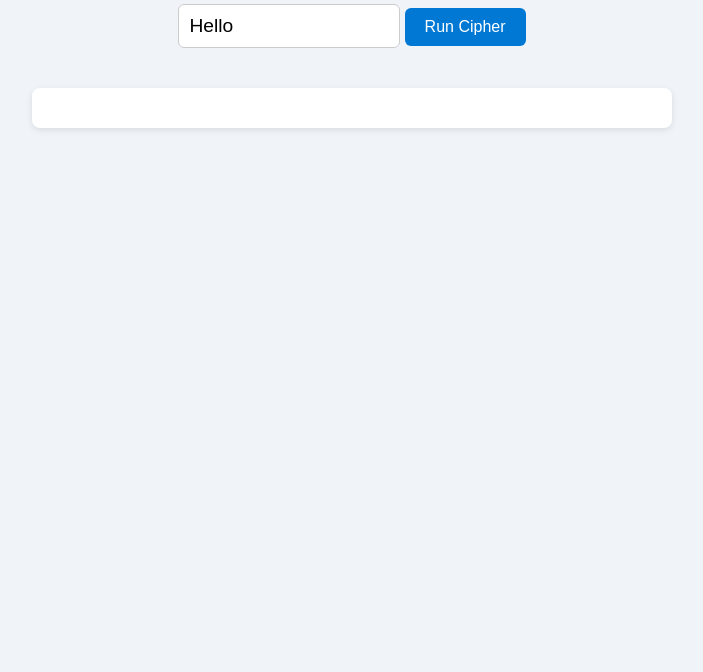
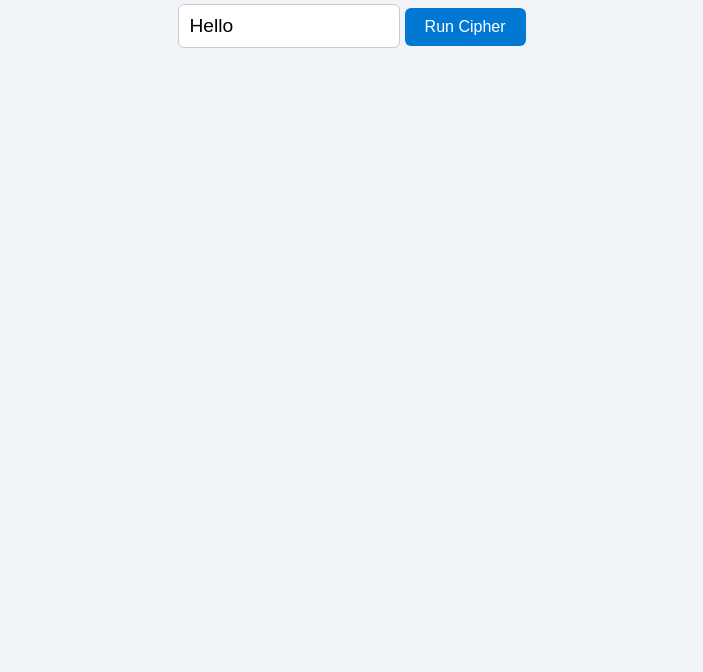
Before and after one commit to unborntadpole/caesar-cipher-webapp, a plain HTML site: page index.html in a window 1280 px wide. Shown: the part 128-800 px from the top of the page, without its empty margins (288-991 px from the left). Drawn offline with Linux system fonts and the light colour scheme.

Commit message:
Hide output element by default

```diff
--- a/index.html
+++ b/index.html
@@ -56,13 +56,13 @@
   <h1>Caesar Cipher for Papy</h1>
   <input type="text" id="inputText" value="Hello">
   <button onclick="cipher()">Run Cipher</button>
-  <pre id="output"></pre>
+  <pre id="output" style="display: none;"></pre>
 
   <script>
     function cipher() {
       const inp = document.getElementById("inputText").value;
       let output = "";
-
+      document.getElementById("output").style.display = ''
       for (let i = 0; i < 26; i++) {
         for (let j = 0; j < inp.length; j++) {
           const c = inp[j];
```
